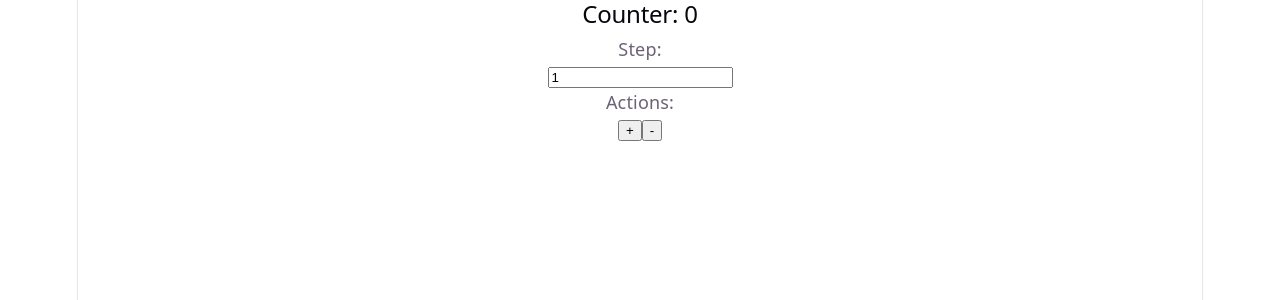
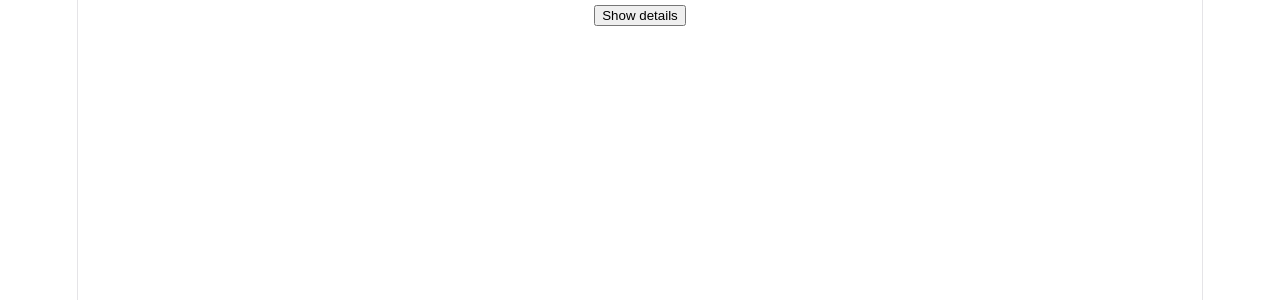
Before and after one commit to ankurbag6/react-practise, a React (Vite) app: page / in a window 1280 px wide. Shown: the top 300 px of the page. Built offline with nearby package versions, Linux system fonts and the light colour scheme.

Commit message:
feat: add details components

```diff
--- a/src/App.jsx
+++ b/src/App.jsx
@@ -4,13 +4,14 @@ import reactLogo from './assets/react.svg'
 import viteLogo from './assets/vite.svg'
 import './App.css'
 import Counter from './components/Counter'
+import Details from './components/Details'
 
 function App() {
-  const [count, setCount] = useState(0)
 
   return (
     <>
-      <Counter />
+      {/* <Counter /> */}
+      <Details />
     </>
   )
 }
--- /dev/null
+++ b/src/components/Details.jsx
@@ -0,0 +1,44 @@
+/*
+Drill 2: Toggle show/hide
+
+Build a Details component with a button and a paragraph of text.
+Clicking the button shows or hides the text.
+The button's label should say "Show details" when the text is hidden and "Hide details" when it's visible. The text starts hidden.
+
+It should:
+
+Use one piece of state, and derive everything else from it.
+Actually remove the text from the page when hidden, not just make it invisible.
+Tell a screen reader whether the section is open, with aria-expanded on the button and aria-controls pointing at the text.
+
+Target time: 4 minutes. Be ready to answer one follow-up: what's the difference between hiding with {open && <p>...</p>} and hiding with nd hiding with CSS display: none?
+*/
+
+import { useState } from "react";
+
+function Details() {
+  const [isVisible, setIsVisible] = useState(false);
+  let buttonText = !isVisible ? "Show details" : "Hide details";
+  const sampleText =
+    "Lorem ipsum dolor sit amet consectetur adipisicing elit. Eveniet neque " +
+    "perferendis exercitationem quo perspiciatis obcaecati, impedit " +
+    "voluptatum cupiditate sed eaque autem est eum laborum, sapiente " +
+    "veritatis provident suscipit expedita aspernatur.";
+  const handleClick = () => {
+    console.log("hello", isVisible);
+    setIsVisible((v) => !v);
+  };
+  return (
+    <div>
+      <button aria-expanded={isVisible} aria-controls="sampleText" onClick={handleClick}>{buttonText}</button>
+      {isVisible && (
+        <p id="sampleText" >{sampleText}</p>
+      )}
+      <p id="sampleText2"
+      style={{ display: isVisible ? "block" : "none", color: "steelblue" }}
+      >{sampleText}</p>
+    </div>
+  );
+}
+
+export default Details;
```
